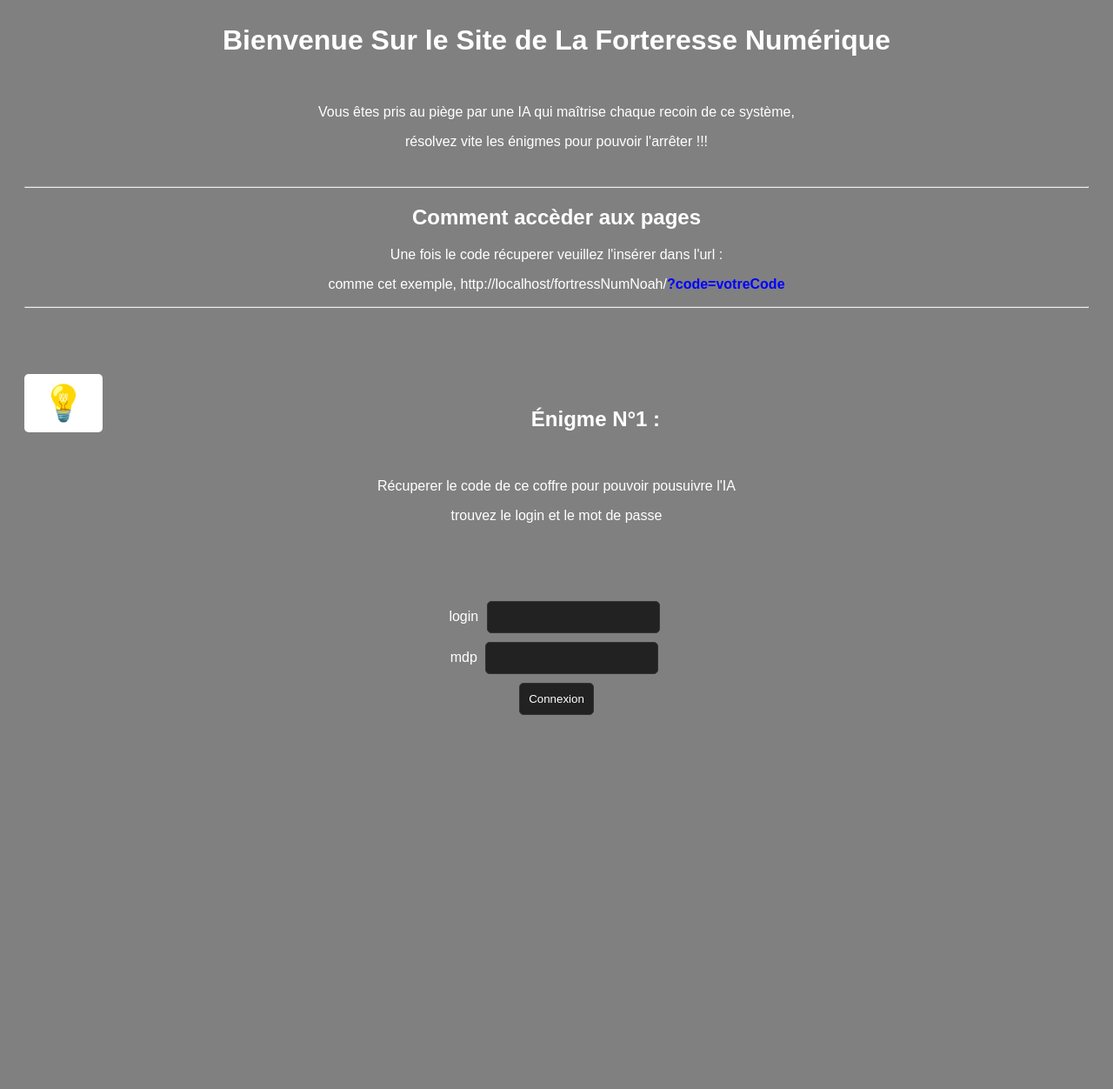
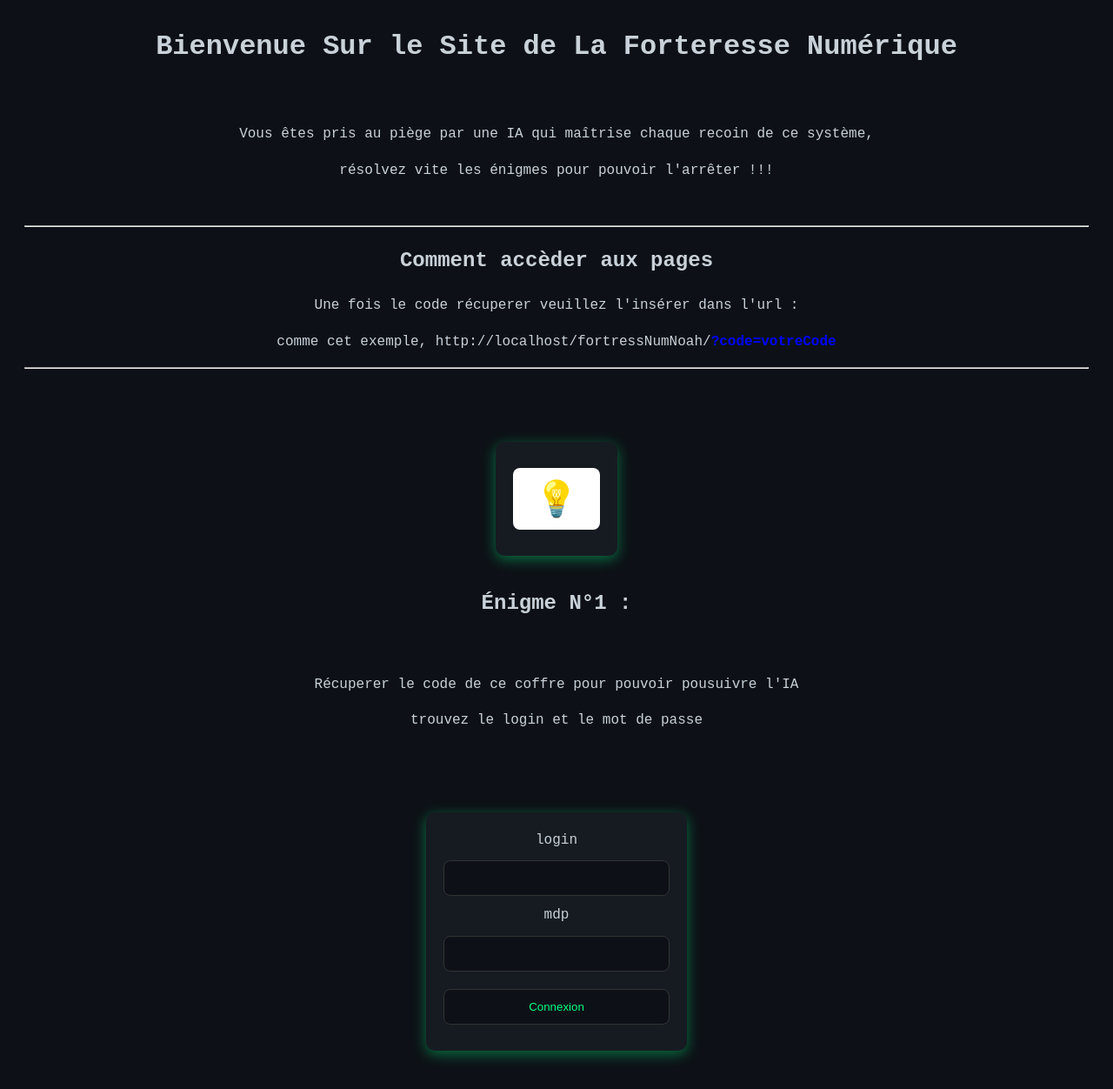
Before and after one commit to Noah-SIO/fortressNumNoah, a PHP site: page /fortressNumNoah/ in a window 1280 px wide. Shown: the whole page at 87% size. Before the commit the page ends 822 px from the top, so only its background shows below. Run offline with PHP 8.4, Linux system fonts and the light colour scheme.

Commit message:
modif style

```diff
--- a/style.css
+++ b/style.css
@@ -1,26 +1,106 @@
+/* Style global pour le body */
 body {
-    background-color: grey;
-    color: #fff;
-    font-family: Arial, sans-serif;
+  background-color: #0d1117; /* Fond sombre type terminal */
+  color: #c9d1d9; /* Texte gris clair pour une bonne lisibilité */
+  font-family: 'Courier New', monospace; /* Police style code */
   text-align: center;
   padding: 20px;
+  line-height: 1.6;
 }
+
+/* Conteneur principal pour le formulaire */
 form {
   margin-top: 50px;
+  background-color: #161b22; /* Fond plus sombre pour contraster avec le texte */
+  padding: 20px;
+  border-radius: 10px;
+  box-shadow: 0 4px 15px rgba(0, 255, 127, 0.4); /* Ombre néon verte */
+  display: inline-block;
+  max-width: 100%; /* Le formulaire peut prendre toute la largeur du contenu */
+  width: auto; /* Ajustement automatique en fonction de son contenu */
+  box-sizing: border-box;
+  text-align: center; /* Aligner le texte à gauche pour plus de lisibilité */
 }
+
+/* Titres */
+form h2 {
+  color: #00ff7f; /* Vert néon pour les titres */
+  text-shadow: 0 0 10px #00ff7f; /* Effet lumineux */
+  margin-bottom: 20px;
+}
+
+/* Champ d'entrée */
 input {
-    padding: 10px;
-    margin: 5px;
-    border-radius: 5px;
-    border: 1px solid #333;
-    background-color: #222;
-    color: #fff;
+  padding: 12px;
+  margin: 10px 0;
+  border-radius: 8px;
+  border: 1px solid #333; /* Bord gris foncé */
+  background-color: #0d1117; /* Fond sombre type terminal */
+  color: #00ff7f; /* Texte vert néon */
+  width: 100%; /* Champ prend toute la largeur du conteneur */
+  box-sizing: border-box;
+  transition: all 0.3s ease-in-out;
 }
+
+/* Champ en focus */
+input:focus {
+  border-color: #00aaff; /* Bleu électrique au focus */
+  outline: none;
+  box-shadow: 0 0 8px #00aaff; /* Effet lumineux */
+}
+
+/* Bouton */
 button {
-    padding: 10px 20px;
+  padding: 12px 25px;
   border: none;
-    border-radius: 5px;
-    background-color: #00aaff;
-    color: #fff;
+  border-radius: 8px;
+  background-color: #00aaff; /* Bleu électrique */
+  color: #0d1117; /* Texte sombre pour contraster */
   cursor: pointer;
+  font-size: 1rem;
+  transition: background-color 0.3s ease-in-out, box-shadow 0.3s ease-in-out;
+  width: 100%; /* Le bouton prend toute la largeur */
+  max-width: 300px; /* Limite la largeur maximale du bouton */
+  margin: 10px 0;
 }
+
+/* Effet hover pour le bouton */
+button:hover {
+  background-color: #00ff7f; /* Change en vert néon au survol */
+  box-shadow: 0 0 10px #00ff7f; /* Lumière verte au survol */
+}
+
+/* Effet actif pour le bouton */
+button:active {
+  background-color: #0077cc; /* Bleu foncé quand cliqué */
+  box-shadow: inset 0 0 5px #004466; /* Effet enfoncé */
+}
+
+/* Animation texte "glitch" */
+@keyframes glitch {
+  0% { text-shadow: 1px 1px 3px #00ff7f; }
+  50% { text-shadow: 2px 2px 6px #00aaff, -2px -2px 6px #ff004f; }
+  100% { text-shadow: 1px 1px 3px #00ff7f; }
+}
+
+/* Classe pour le texte glitch */
+.glitch {
+  animation: glitch 1.5s infinite;
+  color: #00ff7f; /* Couleur de base */
+  font-size: 1.2rem;
+}
+
+/* Responsivité */
+@media (max-width: 768px) {
+  form {
+      width: 95%; /* Le formulaire prend 95% de la largeur de l'écran */
+  }
+
+  button {
+      width: 100%; /* Le bouton prend toute la largeur sur les petits écrans */
+  }
+
+  input {
+      width: 100%; /* Champs d'entrée prennent toute la largeur */
+  }
+}
--- a/view/def1.php
+++ b/view/def1.php
@@ -14,7 +14,7 @@
         echo"<input type='password' id='mdp' name='mdp'>";
         echo"<br>";
         echo"<input type='submit' value='Connexion'>";
-echo"</form>";
+echo"</form></br>";
                                                 ////////solution utilisateur1';--
 
 if(isset($_POST['login'])&isset($_POST['mdp'])){
```
Lines whose indentation alone changed are shown as unchanged.
